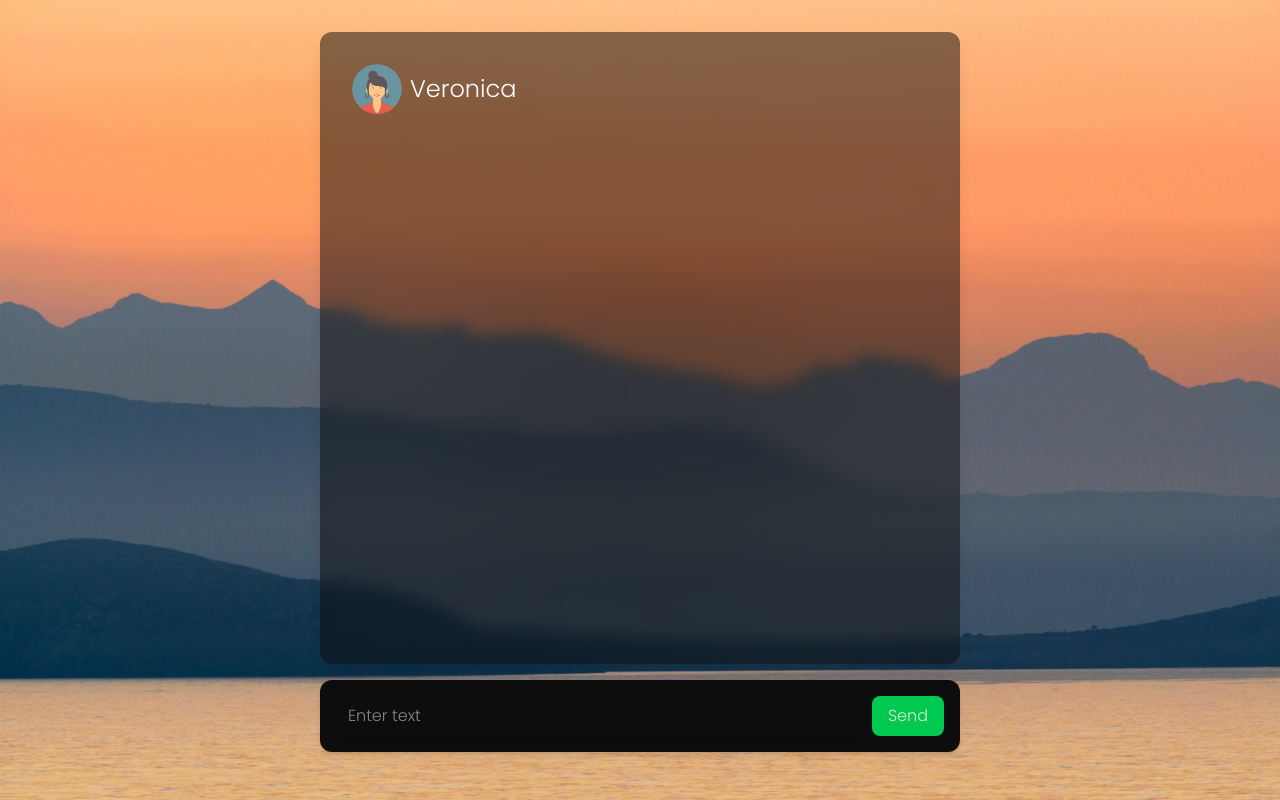
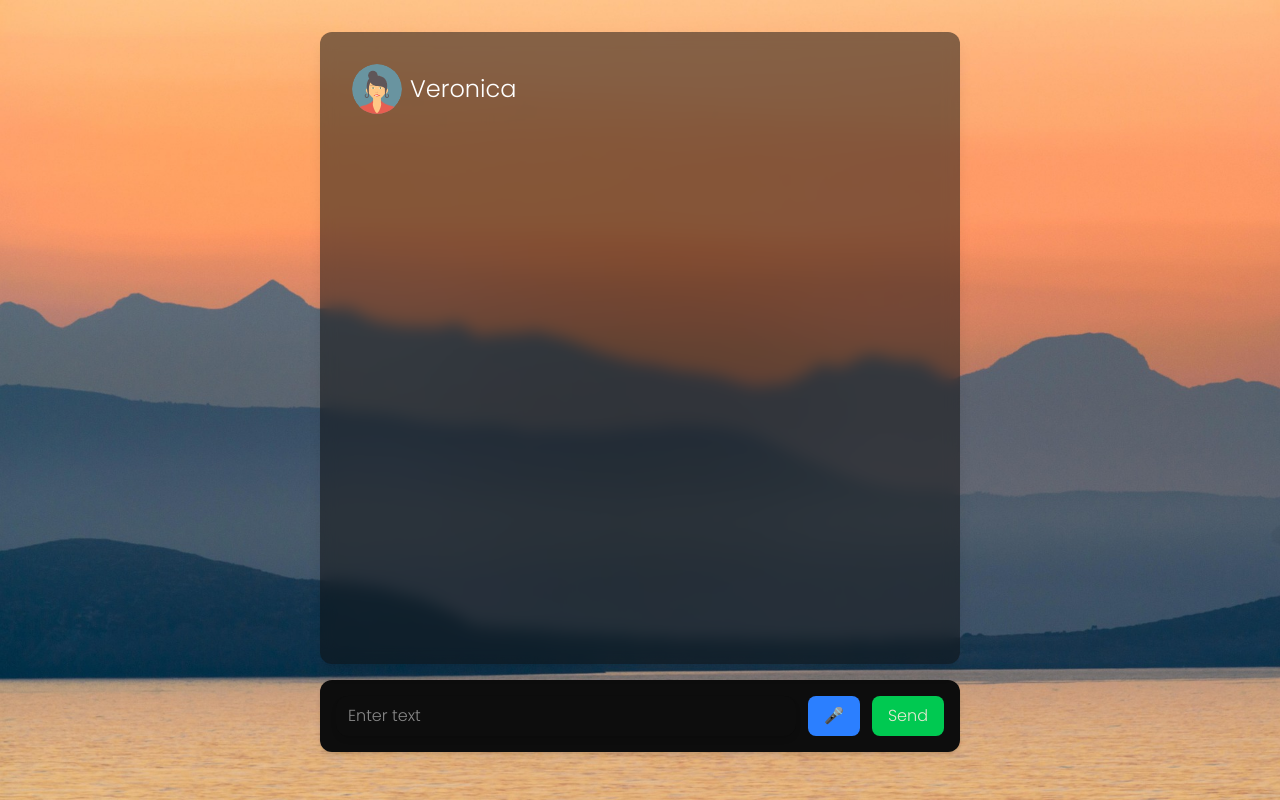
Before and after one commit to mohithingorani/cypher-hackathon, a Next.js app in the folder frontend/: page /ai-chatbot in a window 1280 px wide. Built offline with nearby package versions, Linux system fonts and the light colour scheme.

Commit message:
speech recognition added

```diff
--- a/frontend/src/app/ai-chatbot/page.tsx
+++ b/frontend/src/app/ai-chatbot/page.tsx
@@ -1,5 +1,4 @@
 "use client";
-
 import TextMessage2 from "@/components/TextMessage2";
 import axios from "axios";
 import Image from "next/image";
@@ -13,35 +12,6 @@ export interface MessageObject {
 }
 
 const fetchValue = async (prompt: string) => {
-  // try {
-  //   const genAI = new GoogleGenerativeAI(
-  //     process.env.NEXT_PUBLIC_GEMINI_API_KEY || ""
-  //   );
-  //   const model = await genAI.getGenerativeModel({ model: "gemini-1.5-flash" });
-
-  //   const myPrompt = `
-  //     You are a content generator for my website.
-  //     Please provide clear, concise, and engaging text responses based on the input prompt.
-  //     You are a therapist who provides online therapy. Be very friendly and supportive.
-  //     Understand the context and provide a response that is relevant to the user's input.
-  //     uses Cognitive Behavioral Therapy (CBT), mindfulness techniques, and stress management tools to help  feel more in control of their emotions.
-  //     Do not use stars or any special characters in your responses.
-  //     Only output plain text.
-  //     Try to make small responses as it is chat. Not compulsory, just a suggestion.
-  //     Don't use * or # in response.
-  //     Make the content short.
-  //     This is the context: ${context.join(" ")}. // Join the context array into a single string
-  //     The content should be suitable for a general audience and formatted appropriately for web display.
-  //     Make sure the response is informative, accurate, and directly related to the input prompt.
-  //     The prompt is: ${prompt}.
-  //   `;
-
-  //   const result = await model.generateContent(myPrompt);
-  //   return result.response.text;
-  // } catch (error) {
-  //   console.error("Error generating content with Gemini API:", error);
-  //   throw error;
-  // }
   const response = await axios.post(`http://192.168.194.108:5000/api/chat`, {
     message: prompt,
   });
@@ -49,12 +19,12 @@ const fetchValue = async (prompt: string) => {
 };
 
 export default function Chats() {
-  // const [context, setContext] = useState<string[]>([]);
   const [inbox, setInbox] = useState<MessageObject[]>([]);
   const [message, setMessage] = useState<string>("");
   const [Error, setError] = useState<boolean>(false);
   const messagesEndRef = useRef<HTMLDivElement | null>(null);
   const [isLoading, setIsLoading] = useState<boolean>(false);
+  const [isListening, setIsListening] = useState<boolean>(false);
 
   const getTime = () => {
     const dateWithoutSecond = new Date();
@@ -77,11 +47,7 @@ export default function Chats() {
     setMessage("");
     setIsLoading(true);
     try {
-      // const contextArray = inbox.map((messageObject) => messageObject.message);
-      // setContext(contextArray); // Update the context state
-      // console.log("Fetching value with context:", context);
       const responseText = await fetchValue(message);
-      console.log("Response received:", responseText);
       if (responseText) {
         const newMessage: MessageObject = {
           message: responseText,
@@ -99,6 +65,43 @@ export default function Chats() {
       setIsLoading(false);
     }
   }
+
+  // 🎤 Voice Input
+  const startListening = () => {
+    const SpeechRecognition =
+      (window as any).SpeechRecognition ||
+      (window as any).webkitSpeechRecognition;
+    if (!SpeechRecognition) {
+      alert("Speech Recognition is not supported in this browser.");
+      return;
+    }
+
+    const recognition = new SpeechRecognition();
+    recognition.continuous = false;
+    recognition.interimResults = false;
+    recognition.lang = "en-US";
+
+    recognition.onstart = () => {
+      setIsListening(true);
+    };
+
+    recognition.onresult = (event: SpeechRecognitionEvent) => {
+      const transcript = event.results[0][0].transcript;
+      setMessage((prev) => prev + " " + transcript);
+    };
+
+    recognition.onerror = (event: any) => {
+      console.error("Speech recognition error:", event.error);
+      setIsListening(false);
+    };
+
+    recognition.onend = () => {
+      setIsListening(false);
+    };
+
+    recognition.start();
+  };
+
   useEffect(() => {
     if (messagesEndRef.current) {
       messagesEndRef.current.scrollIntoView({ behavior: "smooth" });
@@ -120,22 +123,26 @@ export default function Chats() {
       >
         <div className="flex flex-col max-w-2xl w-full h-[90vh] mt-8">
           <div className="flex flex-col flex-grow bg-[#0D0D0D]/50  p-8 overflow-y-auto shadow-lg rounded-xl bg-clip-padding backdrop-filter backdrop-blur-sm bg-opacity-50 mx-4">
-            <div className="text-white text-2xl flex justify-start   w-full  items-center gap-2">
+            <div className="text-white text-2xl flex justify-start w-full items-center gap-2">
               <Image src={"/avatar.svg"} width="50" height="50" alt="avatar" />
               <div>
                 <div>Veronica</div>
-                {isLoading && <div className="text-sm text-green-300">Typing ...</div>}
+                {isLoading && (
+                  <div className="text-sm text-green-300">Typing ...</div>
+                )}
               </div>
             </div>
             {inbox.map((messageObject, index) => (
               <TextMessage2
                 key={index}
                 messageObject={messageObject}
-                myId={"user"} // Ensure this is the correct value
+                myId={"user"}
               />
             ))}
             <div ref={messagesEndRef} />
           </div>
+
+          {/* Input Section */}
           <div className="flex justify-between gap-3 p-4 bg-[#0D0D0D] shadow-md rounded-xl mt-4 mx-4">
             <input
               type="text"
@@ -150,9 +157,22 @@ export default function Chats() {
                 }
               }}
             />
+            {/* 🎤 Mic Button */}
+            <button
+              onClick={startListening}
+              className={`px-4 py-2 rounded-lg ${
+                isListening ? "bg-red-500 animate-pulse" : "bg-blue-500"
+              }`}
+            >
+              {isListening ? "Listening..." : "🎤"}
+            </button>
             <button
               onClick={handleSendMessage}
-              className={` ${isLoading ? "cursor-not-allowed hover:scale-110 bg-green-200":"cursor-pointer bg-green-500" } px-4 py-2 rounded-lg`}
+              className={`${
+                isLoading
+                  ? "cursor-not-allowed hover:scale-110 bg-green-200"
+                  : "cursor-pointer bg-green-500"
+              } px-4 py-2 rounded-lg`}
               disabled={isLoading}
             >
               Send
```
